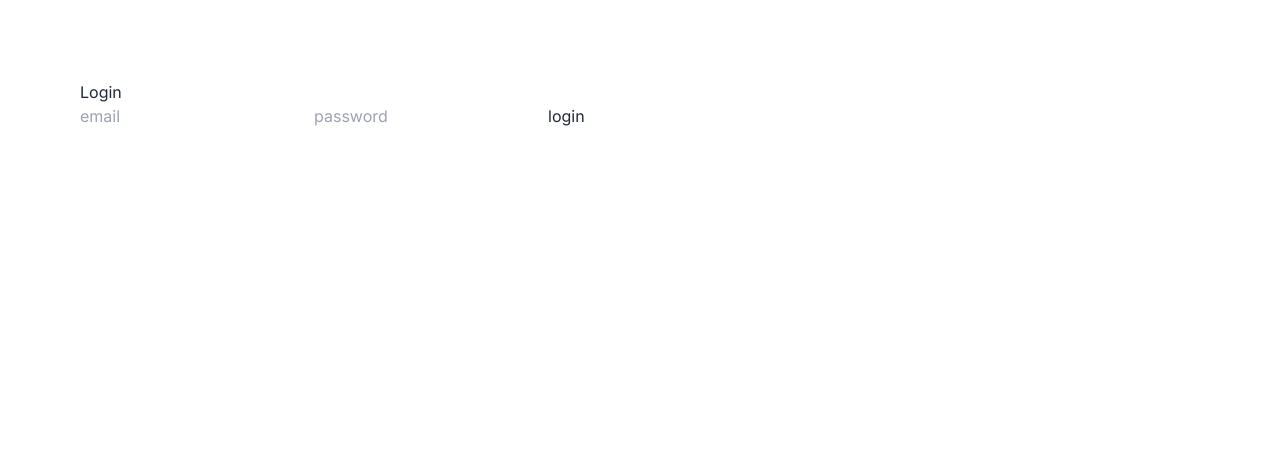
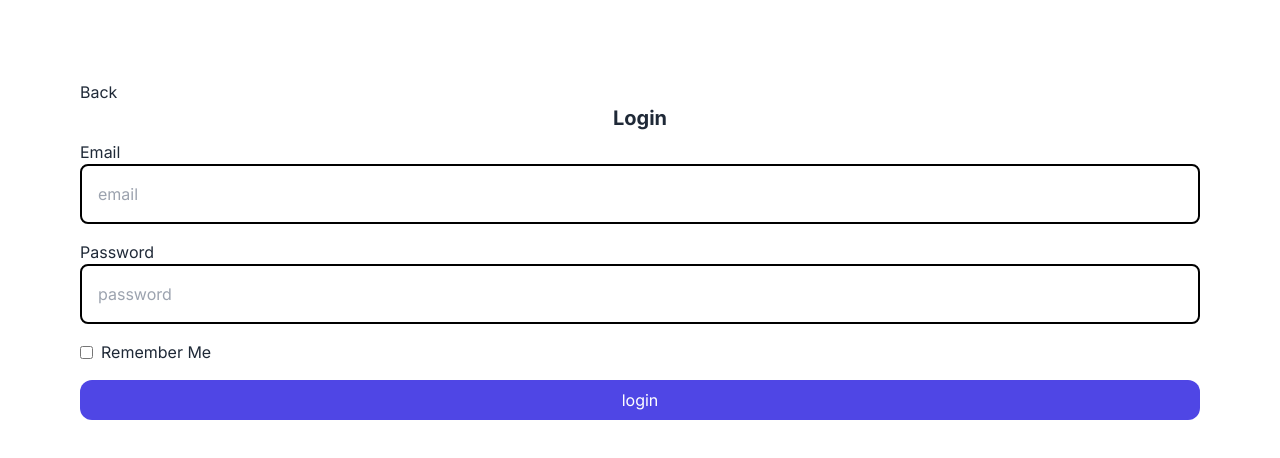
Before and after one commit to fajri-farid/eventmakers-bitwiz, a Next.js app: page /login in a window 1280 px wide. Shown: the top 458 px of the page. Built offline with nearby package versions, Linux system fonts and the light colour scheme.

Commit message:
feat: add hide password, back botton to dasboard, and add some basic style (Login Only)

```diff
--- a/src/app/(auth)/login/page.js
+++ b/src/app/(auth)/login/page.js
@@ -1,9 +1,15 @@
+import { BackToDasboard } from "@/components/auth/login/back";
 import { Login } from "@/components/auth/login/login";
 
 export default function page() {
   return (
-    <div className="m-10 p-10 flex flex-col">
-      <Login />
+    <div className="m-10 p-10">
+      <div>
+        <BackToDasboard />
+      </div>
+      <div>
+        <Login />
+      </div>
     </div>
   );
 }
--- /dev/null
+++ b/src/components/auth/login/back.jsx
@@ -0,0 +1,6 @@
+import React from "react";
+import Link from "next/link";
+
+export const BackToDasboard = () => {
+  return <Link href="/">Back</Link>;
+};
--- a/src/components/auth/login/login.jsx
+++ b/src/components/auth/login/login.jsx
@@ -38,11 +38,32 @@ export const Login = () => {
   return (
     <div>
       <div>
-        <h2>Login</h2>
-        <form onSubmit={handleSubmitLogin}>
-          <input name="email" placeholder="email" />
-          <input name="password" placeholder="password" />
-          <button>login</button>
+        <h2 className="mb-2 font-bold text-xl text-center">Login</h2>
+        <form onSubmit={handleSubmitLogin} className="flex flex-col">
+          <h2>Email</h2>
+          <input
+            name="email"
+            type="email"
+            placeholder="email"
+            className="border-2 border-black p-4 mb-4 block rounded-lg w-full"
+          />
+          <h2>Password</h2>
+          <input
+            name="password"
+            type="password"
+            placeholder="password"
+            className="border-2 border-black p-4 mb-4 block rounded-lg w-full"
+          />
+          <div className="flex items-center mb-4">
+            <input
+              type="checkbox"
+              className="mr-2"
+            />
+            <label htmlFor="rememberMe">Remember Me</label>
+          </div>
+          <button className="bg-indigo-600 text-white p-2 rounded-xl w-full">
+            login
+          </button>
         </form>
       </div>
     </div>
```
